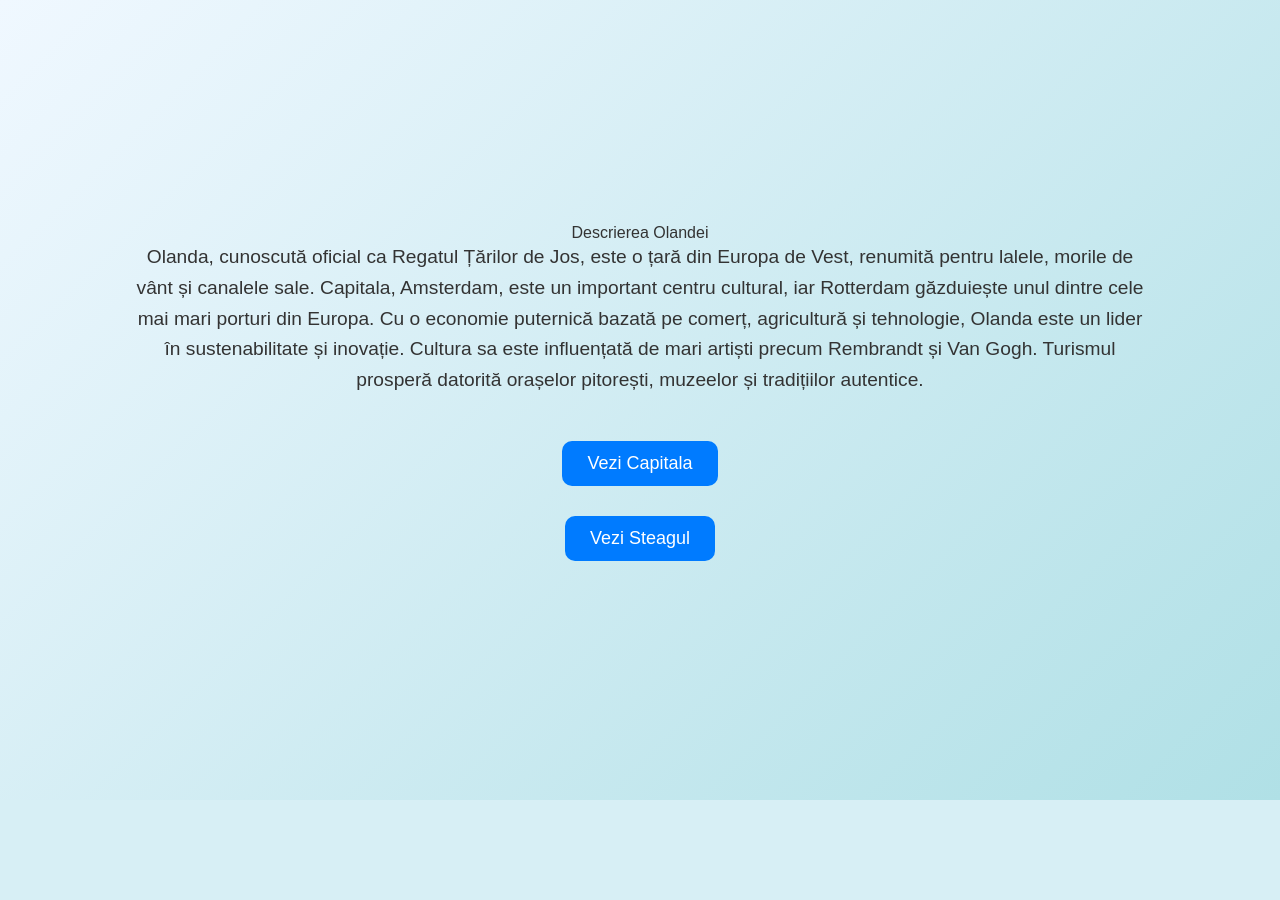
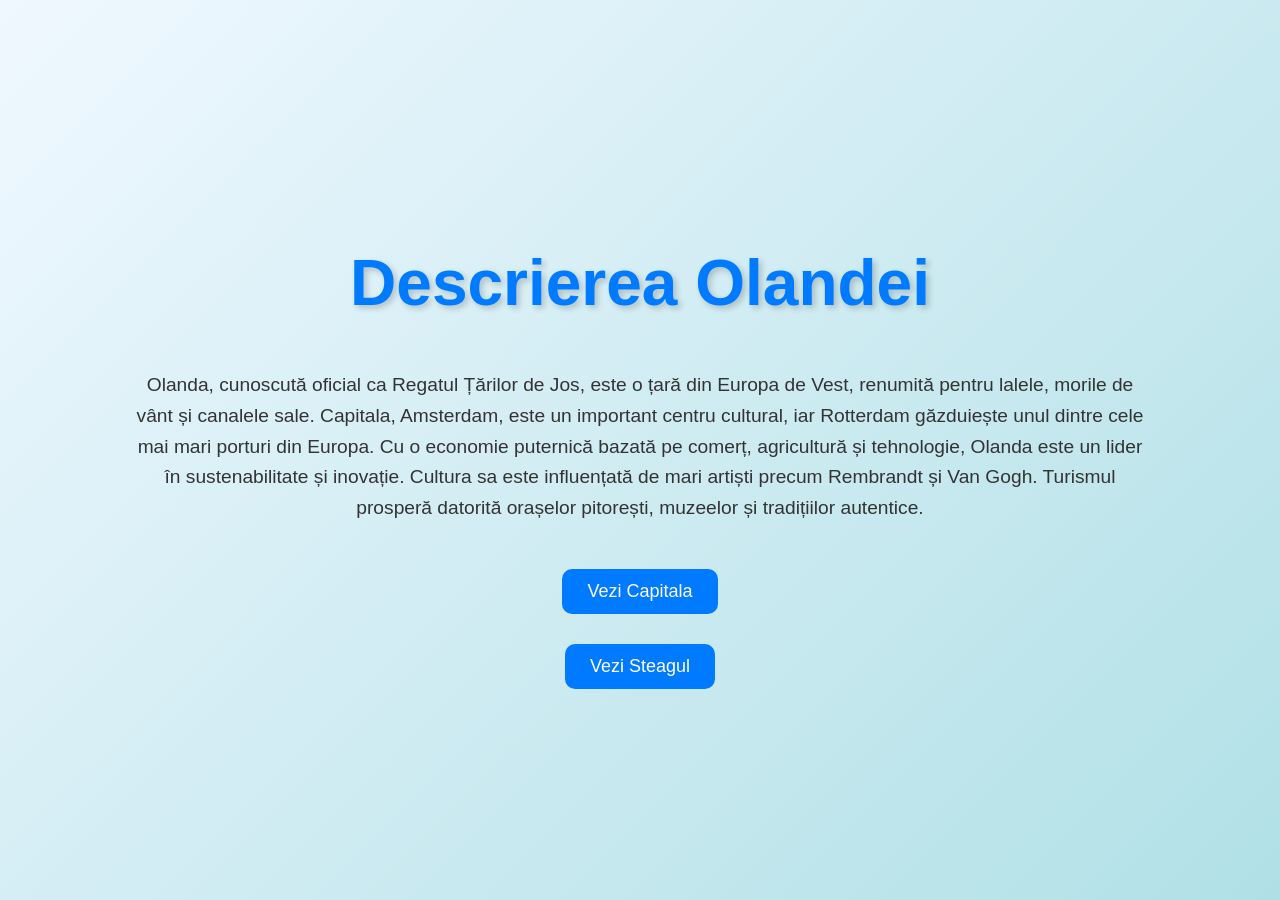
Before and after one commit to Iacob45/curs_vcgj_4_tari, a Flask app: page / in a window 1280 px wide. Before the commit the page ends 800 px from the top, so only its background shows below. Run offline with Flask 3, Linux system fonts and the light colour scheme.

Commit message:
modificare html

```diff
--- a/templates/index.html
+++ b/templates/index.html
@@ -11,6 +11,8 @@
             background: linear-gradient(135deg, #f0f8ff, #b0e0e6);
             color: #333;
             margin: 0;
+            margin-top: 50px;
+            margin-bottom: 50px;
             padding: 0;
             display: flex;
             flex-direction: column;
@@ -22,10 +24,11 @@
 
      h1 {
             color: #007bff;
-            font-size: 3rem;
-            font-weight: bold;
-            text-shadow: 2px 2px 4px rgba(0, 0, 0, 0.2);
-            margin-bottom: 30px;
+            font-size: 4rem;
+            font-weight: 900;
+            text-shadow: 3px 3px 6px rgba(0, 0, 0, 0.2);
+            margin-top: 50px;
+            margin-bottom: 50px;
         }
 
 
@@ -87,7 +90,7 @@
 
 
     <div>
-        {{ header_descriere }}
+        <h1>{{header_descriere}}</h1>
     </div>
 
 
```
Also changed, not shown: templates/capitala.html (+8 -5 lines), templates/steag.html (+9 -6 lines).
